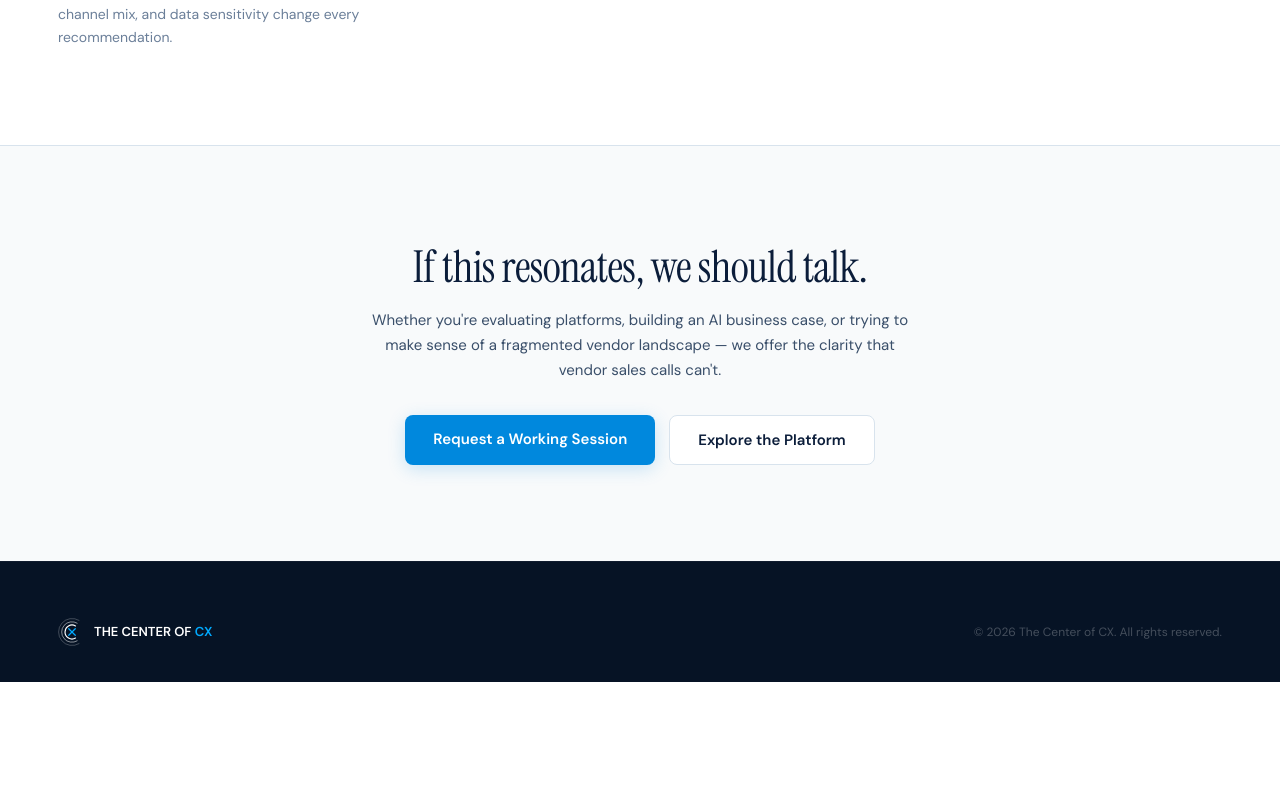
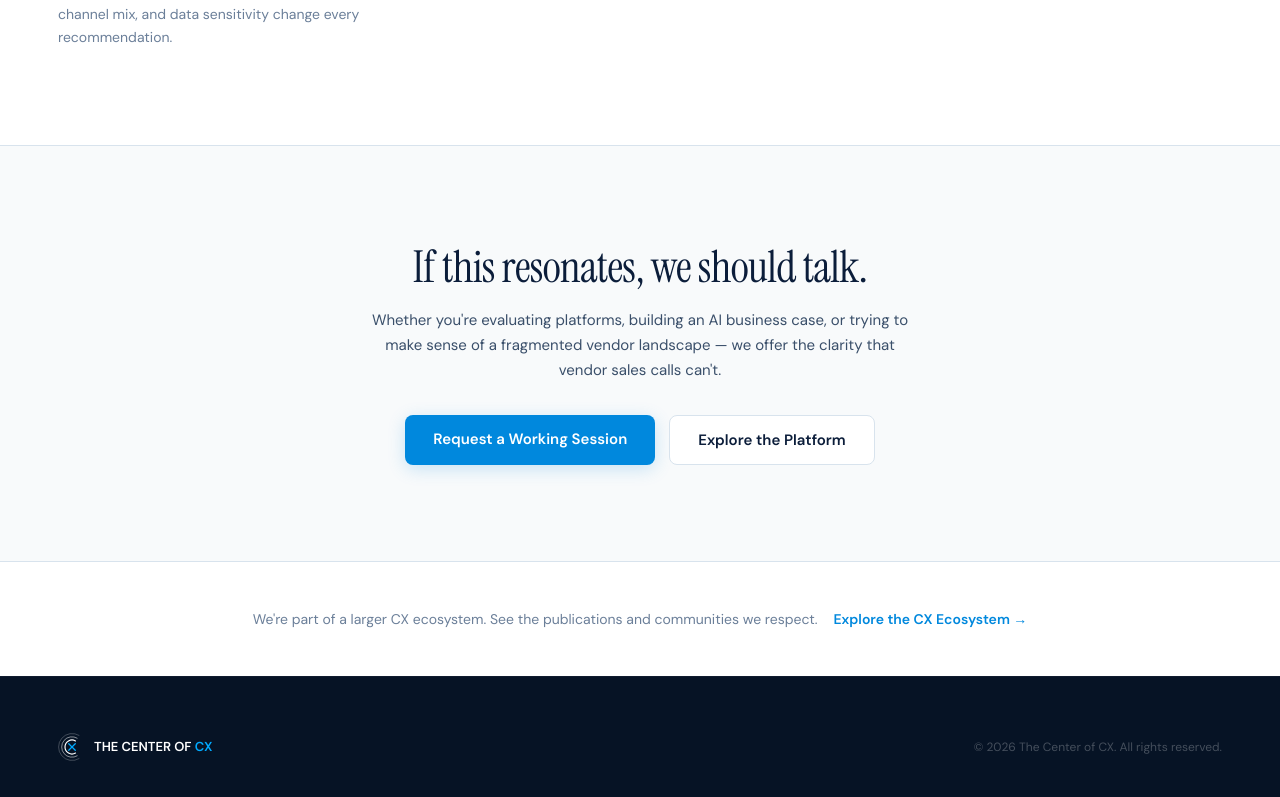
Before and after one commit to thomasbakerj-lgtm/CENTER-OF-CX, a React (Vite) app: page /about in a window 1280 px wide. Shown: the part 3945-4742 px from the top of the page. Before the commit the page ends 4627 px from the top, so only its background shows below. Built offline with nearby package versions, Linux system fonts and the light colour scheme.

Commit message:
Update About.jsx

```diff
--- a/About.jsx
+++ b/About.jsx
@@ -334,6 +334,21 @@ function Footer() {
   );
 }
 
+function EcosystemCallout() {
+  return (
+    <section style={{ background: "#fff", padding: "48px 28px", borderTop: `1px solid ${BORDER}` }}>
+      <div style={WRAP}>
+        <FadeIn>
+          <div style={{ display: "flex", alignItems: "center", justifyContent: "center", gap: 16, flexWrap: "wrap" }}>
+            <p style={{ fontSize: 14, color: MUTED, margin: 0 }}>We're part of a larger CX ecosystem. See the publications and communities we respect.</p>
+            <a href="/cx-ecosystem" style={{ fontSize: 14, fontWeight: 600, color: ELECTRIC }}>Explore the CX Ecosystem →</a>
+          </div>
+        </FadeIn>
+      </div>
+    </section>
+  );
+}
+
 export default function About() {
   return (
     <div>
@@ -345,6 +360,7 @@ export default function About() {
       <WhatWeWontDo />
       <Principles />
       <CTA />
+      <EcosystemCallout />
       <Footer />
     </div>
   );
```
